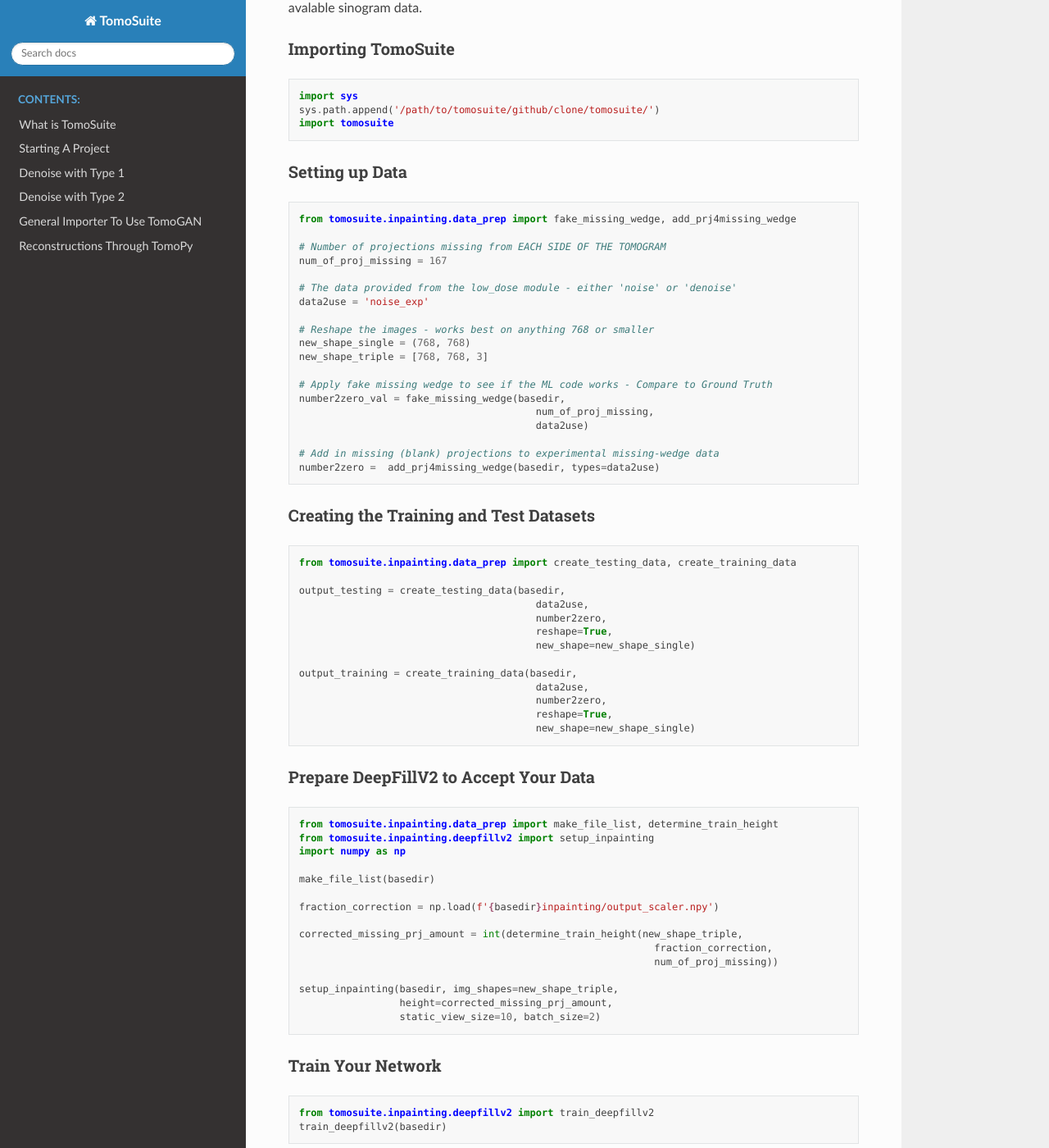
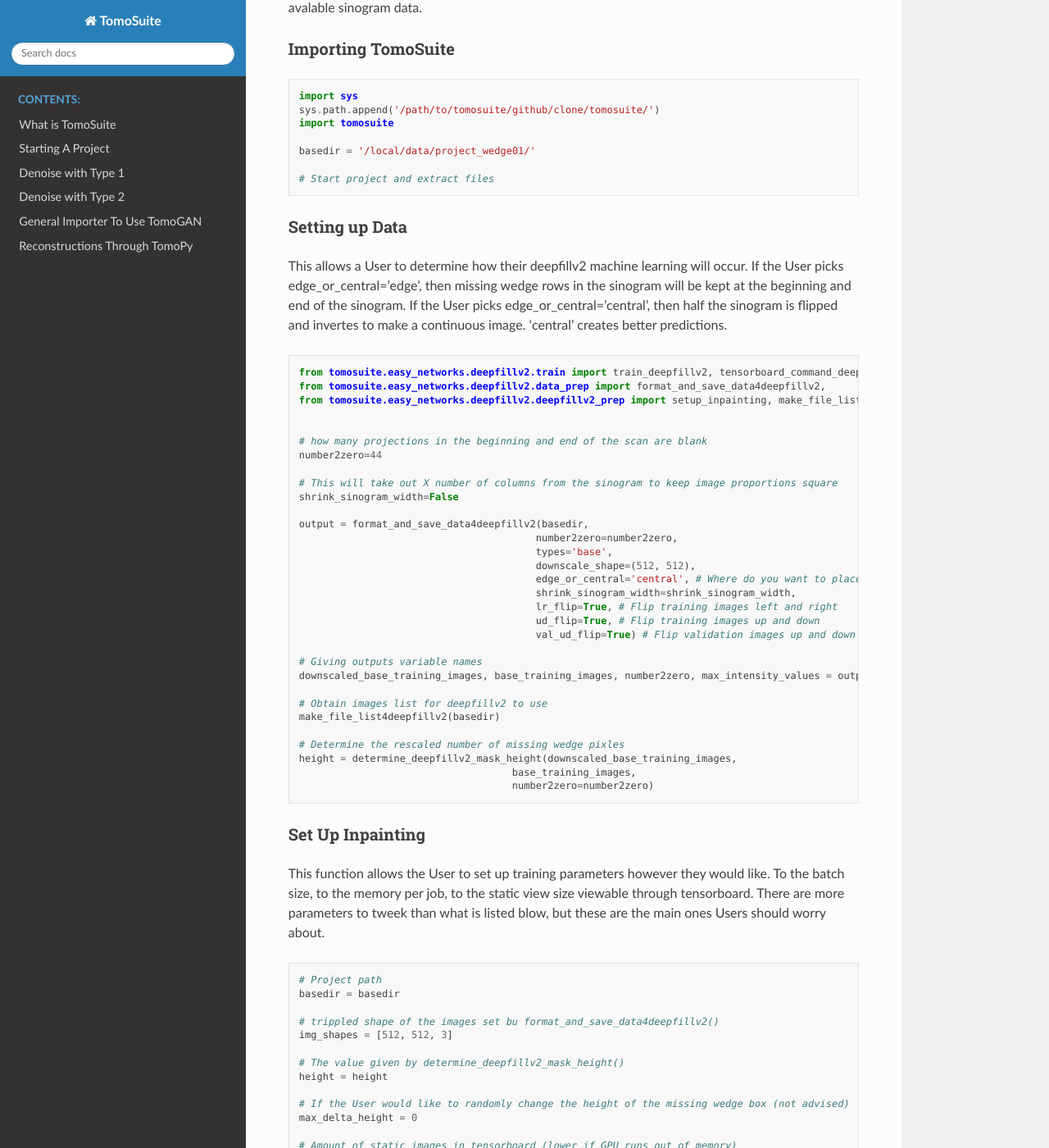
Before and after one commit to WilliamJudge94/tomosuitepy, a Sphinx documentation site: the page built from docs/05_dewedge_with_1v1.rst, in a window 1280 px wide and 1400 px high, scrolled down 559 px. Shown: the whole window at 82% size. Built offline with Sphinx 7.4.7 and the Read the Docs theme 2.0.0, drawn with Linux system fonts in a browser that asks for light colours; some of the changed text lies outside the part shown.

Commit message:
Addings docs and code updates to T1 dewedge

```diff
--- a/docs/05_dewedge_with_1v1.rst
+++ b/docs/05_dewedge_with_1v1.rst
@@ -29,86 +29,131 @@
     sys.path.append('/path/to/tomosuite/github/clone/tomosuite/')
     import tomosuite
 
+    basedir = '/local/data/project_wedge01/'
+
+    # Start project and extract files
+
 
 Setting up Data
 ---------------
+This allows a User to determine how their deepfillv2 machine learning will occur. If the User picks edge_or_central='edge',
+then missing wedge rows in the sinogram will be kept at the beginning and end of the sinogram. If the User picks
+edge_or_central='central', then half the sinogram is flipped and invertes to make a continuous image. 'central'
+creates better predictions.
 
 .. code:: python
 
-    from tomosuite.inpainting.data_prep import fake_missing_wedge, add_prj4missing_wedge
-
-    # Number of projections missing from EACH SIDE OF THE TOMOGRAM
-    num_of_proj_missing = 167
-
-    # The data provided from the low_dose module - either 'noise' or 'denoise'
-    data2use = 'noise_exp'
-
-    # Reshape the images - works best on anything 768 or smaller
-    new_shape_single = (768, 768)
-    new_shape_triple = [768, 768, 3]
-
-    # Apply fake missing wedge to see if the ML code works - Compare to Ground Truth
-    number2zero_val = fake_missing_wedge(basedir,
-                                            num_of_proj_missing,
-                                            data2use)
-
-    # Add in missing (blank) projections to experimental missing-wedge data
-    number2zero =  add_prj4missing_wedge(basedir, types=data2use)
-
-Creating the Training and Test Datasets
----------------------------------------
-.. code:: python
-
-    from tomosuite.inpainting.data_prep import create_testing_data, create_training_data
-
-    output_testing = create_testing_data(basedir,
-                                            data2use,
-                                            number2zero,
-                                            reshape=True,
-                                            new_shape=new_shape_single)
-
-    output_training = create_training_data(basedir,
-                                            data2use,
-                                            number2zero,
-                                            reshape=True,
-                                            new_shape=new_shape_single)
+    from tomosuite.easy_networks.deepfillv2.train import train_deepfillv2, tensorboard_command_deepfillv2
+    from tomosuite.easy_networks.deepfillv2.data_prep import format_and_save_data4deepfillv2,
+    from tomosuite.easy_networks.deepfillv2.deepfillv2_prep import setup_inpainting, make_file_list4deepfillv2, determine_deepfillv2_mask_height
 
 
-Prepare DeepFillV2 to Accept Your Data
---------------------------------------
+    # how many projections in the beginning and end of the scan are blank
+    number2zero=44
+
+    # This will take out X number of columns from the sinogram to keep image proportions square
+    shrink_sinogram_width=False
+
+    output = format_and_save_data4deepfillv2(basedir,
+                                            number2zero=number2zero,
+                                            types='base',
+                                            downscale_shape=(512, 512),
+                                            edge_or_central='central', # Where do you want to place the missing wedges
+                                            shrink_sinogram_width=shrink_sinogram_width,
+                                            lr_flip=True, # Flip training images left and right
+                                            ud_flip=True, # Flip training images up and down
+                                            val_ud_flip=True) # Flip validation images up and down
+
+    # Giving outputs variable names
+    downscaled_base_training_images, base_training_images, number2zero, max_intensity_values = output
+
+    # Obtain images list for deepfillv2 to use
+    make_file_list4deepfillv2(basedir)
+
+    # Determine the rescaled number of missing wedge pixles
+    height = determine_deepfillv2_mask_height(downscaled_base_training_images,
+                                        base_training_images,
+                                        number2zero=number2zero)
+
+
+Set Up Inpainting
+-----------------
+This function allows the User to set up training parameters however they would like. To the batch size,
+to the memory per job, to the static view size viewable through tensorboard. There are more parameters to
+tweek than what is listed blow, but these are the main ones Users should worry about.
 
 .. code:: python
 
-    from tomosuite.inpainting.data_prep import make_file_list, determine_train_height
-    from tomosuite.inpainting.deepfillv2 import setup_inpainting
-    import numpy as np
+    # Project path
+    basedir = basedir
 
-    make_file_list(basedir)
+    # trippled shape of the images set bu format_and_save_data4deepfillv2()
+    img_shapes = [512, 512, 3]
 
-    fraction_correction = np.load(f'{basedir}inpainting/output_scaler.npy')
+    # The value given by determine_deepfillv2_mask_height()
+    height = height
 
-    corrected_missing_prj_amount = int(determine_train_height(new_shape_triple,
-                                                                fraction_correction,
-                                                                num_of_proj_missing))
+    # If the User would like to randomly change the height of the missing wedge box (not advised)
+    max_delta_height = 0
 
-    setup_inpainting(basedir, img_shapes=new_shape_triple,
-                     height=corrected_missing_prj_amount,
-                     static_view_size=10, batch_size=2)
+    # Amount of static images in tensorboard (lower if GPU runs out of memory)
+    static_view_size = 5
 
-Train Your Network
-------------------
+    # Training batch size (lower if GPU runs out of memory)
+    batch_size = 1
+
+    # Number of epochs
+    max_iters = 120000
+
+    # Location of model to restore from
+    model_restore = ''
+
+    # How many GPU's to use during training
+    num_gpus_per_job = 1
+
+    # How many CPU's to use during training
+    num_cpus_per_job = 4
+
+    # How much memory to use during training
+    memory_per_job = 11
+
+    # Identifies what mask type to use. Should be same as edge_or_central
+    mask_type = 'central'
+
+    # If mask_type='edge' this allows the User to place the mask always in the upper location ("u"),
+    #always in the down location ("d") or randomize it ("r")
+
+    # If mask_type='central' this allows the user to randomize the central location ("r")
+    #or always keep it in the center ("u" or "d")
+    udr = 'r'
+
+
+    setup_inpainting(basedir=basedir,
+                    img_shapes=img_shapes,
+                    height=height,
+                    max_delta_height=max_delta_height,
+                    static_view_size=static_view_size,
+                    batch_size=batch_size,
+                    max_iters=max_iters,
+                    model_restore=model_restore,
+                    num_gpus_per_job=num_gpus_per_job,
+                    num_cpus_per_job=num_cpus_per_job,
+                    num_hosts_per_job=num_hosts_per_job,
+                    memory_per_job=memory_per_job,
+                    mask_type=mask_type, udr=udr)
+
+
+
+Train Inpainting
+-----------------
 
 .. code:: python
 
-    from tomosuite.inpainting.deepfillv2 import train_deepfillv2
-    train_deepfillv2(basedir)
+    tensorboard_command_deepfillv2(basedir)
+
+    train_deepfillv2(basedir, gpu='0,1,2,3,4,5,6,7')
 
 
-To View Training Process Use Tensorboard
-
-.. code:: bash
-
-    tensorboard --logdir=f'{basedir}inpainting/logs/'
 
 
 Use Network For Predictions
@@ -116,20 +161,24 @@
 
 .. code:: python
 
-    from tomosuite.inpainting.predictions import predict_deepfillv2
-    load_epoch = '40000'
+    from tomosuite.easy_networks.deepfillv2.predict import predict_deepfillv2
+    from tomosuite.easy_networks.deepfillv2.data_prep import  convert2gray_rescale_save
 
-    output = predict_deepfillv2(basedir,
-                                load_epoch,
-                                new_shape_single[0],
-                                new_shape_single[1],
-                                save=True)
+    pred_images = predict_deepfillv2(basedir=basedir,
+                                        checkpoint_num='120000', # epoch number of DeepfillV2 training
+                                        image_height=512, # rescaled height
+                                        image_width=512, # rescaled width
+                                        gpu='0' # gpu ID)
 
+    convert2gray_rescale_save(predicted_images=pred_images, # output of predict_deepfillv2
+                                basedir=basedir,
+                                number2zero=number2zero, # number of images associated with the missing wedge
+                                checkpoint_num=checkpoint_num, # epoch number of DeepfillV2
+                                downscale_shape=(512, 512), # rescaled image dimensions
+                                edge_or_central='central',
+                                shrink_sinogram_width=False,
+                                val_ud_flip=True, # let the program know if you flipped the validation images)
 
-    from tomosuite.inpainting.data_prep import retrieve_inpainting
-    outs = retrieve_deepfillv2(basedir,
-                                load_epoch,
-                                corrected_missing_prj_amount)
 
 View Inpainted Sinogram Data
 ----------------------------
```
Also changed, not shown: 3 other files.
